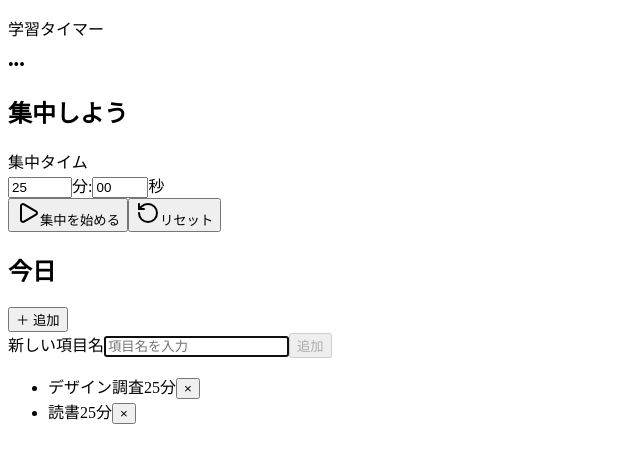
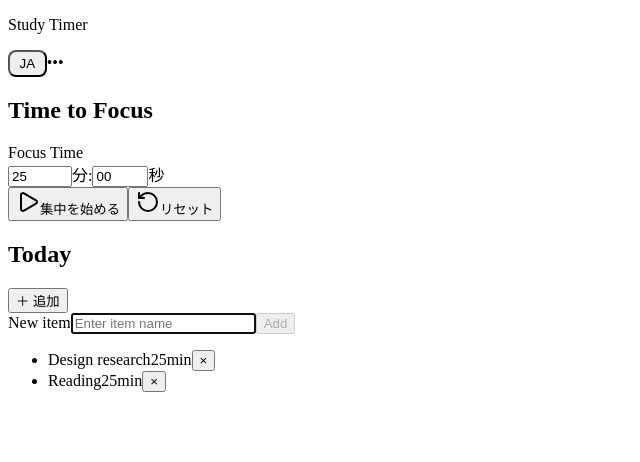
Before and after one commit to Containnect/PhoneAppDeck-Timer-Starter, a React (Vite) app: page / in a window 1280 px wide. Both pictures are taken after a click on the button "＋ 追加". Shown: the top 462 px of the page, without its empty margins (0-640 px from the left). Built offline with nearby package versions, Linux system fonts and the light colour scheme; the HTML template or start-up script is replaced by a standard one.

Commit message:
Add bilingual timer UI and language selection

```diff
--- a/src/components/Timer.tsx
+++ b/src/components/Timer.tsx
@@ -1,6 +1,7 @@
 import { useEffect, useState } from 'react'
 import { TimerControls } from './TimerControls'
 import { TimerDisplay } from './TimerDisplay'
+import { useTimerLanguage, timerStrings } from '../i18n/language'
 
 export type TimerProps = {
   /** Initial length of a focus session. */
@@ -18,19 +19,21 @@ const clamp = (value: number, maximum: number) =>
   Math.min(maximum, Math.max(0, Number.isFinite(value) ? Math.floor(value) : 0))
 
 const initialSessions: SessionItem[] = [
-  { id: 'design-research', title: 'デザイン調査', durationSeconds: 25 * 60 },
-  { id: 'reading', title: '読書', durationSeconds: 25 * 60 },
+  { id: 'design-research', title: 'design-research', durationSeconds: 25 * 60 },
+  { id: 'reading', title: 'reading', durationSeconds: 25 * 60 },
 ]
 
-function formatDuration(durationSeconds: number) {
+function formatDuration(durationSeconds: number, unit: { minutes: string; seconds: string }) {
   const minutes = Math.floor(durationSeconds / 60)
   const seconds = durationSeconds % 60
-  if (minutes === 0) return `${seconds}秒`
-  if (seconds === 0) return `${minutes}分`
-  return `${minutes}分${seconds}秒`
+  if (minutes === 0) return `${seconds}${unit.seconds}`
+  if (seconds === 0) return `${minutes}${unit.minutes}`
+  return `${minutes}${unit.minutes} ${seconds}${unit.seconds}`
 }
 
 export function Timer({ initialMinutes = 25, initialSeconds = 0 }: TimerProps) {
+  const [language, setLanguage] = useTimerLanguage()
+  const t = timerStrings[language]
   const [minutes, setMinutes] = useState(() => clamp(initialMinutes, 999))
   const [configuredSeconds, setConfiguredSeconds] = useState(() => clamp(initialSeconds, 59))
   const configuredTotalSeconds = minutes * 60 + configuredSeconds
@@ -94,24 +97,27 @@ export function Timer({ initialMinutes = 25, initialSeconds = 0 }: TimerProps) {
   }
 
   return (
-    <section className="timer-card" aria-label="学習タイマー">
+    <section className="timer-card" aria-label={t.timer}>
       <header className="timer-header">
-        <p className="timer-kicker">学習タイマー</p>
+        <p className="timer-kicker">{t.timer}</p>
+        <button type="button" onClick={() => setLanguage(language === "ja" ? "en" : "ja")} aria-label={t.switchLanguage} aria-pressed={language === "en"} style={{ marginLeft: "auto", padding: "0.25rem 0.6rem", borderRadius: "0.5rem", cursor: "pointer" }}>{language === "ja" ? "EN" : "JA"}</button>
         <span className="more-button" aria-hidden="true">•••</span>
       </header>
 
-      <h1 className="timer-heading">集中しよう</h1>
+      <h1 className="timer-heading">{t.heading}</h1>
 
       <TimerDisplay
         seconds={secondsLeft}
         minutes={minutes}
         configuredSeconds={configuredSeconds}
         isEditable={!hasStarted}
-        label={secondsLeft === 0 && hasStarted ? '完了しました' : '集中タイム'}
+        label={secondsLeft === 0 && hasStarted ? t.completed : t.focusTime}
+        language={language}
         onMinutesChange={changeMinutes}
         onSecondsChange={changeSeconds}
       />
       <TimerControls
+        labels={{ start: t.start, resume: t.resume, pause: t.pause, reset: t.reset }}
         isRunning={isRunning}
         hasStarted={hasStarted}
         canStart={secondsLeft > 0}
@@ -122,34 +128,34 @@ export function Timer({ initialMinutes = 25, initialSeconds = 0 }: TimerProps) {
 
       <section className="session-history" aria-labelledby="history-title">
         <div className="history-header">
-          <h2 id="history-title">今日</h2>
+          <h2 id="history-title">{t.today}</h2>
           <button type="button" className="add-session-button" onClick={() => setIsAddingSession(true)}>
             ＋ 追加
           </button>
         </div>
         {isAddingSession && (
           <form className="add-session-form" onSubmit={(event) => { event.preventDefault(); addSession() }}>
-            <label className="sr-only" htmlFor="session-title">新しい項目名</label>
+            <label className="sr-only" htmlFor="session-title">{t.newItem}</label>
             <input
               id="session-title"
               autoFocus
               value={newSessionTitle}
               onChange={(event) => setNewSessionTitle(event.target.value)}
-              placeholder="項目名を入力"
+              placeholder={t.itemPlaceholder}
             />
-            <button type="submit" disabled={!newSessionTitle.trim()}>追加</button>
+            <button type="submit" disabled={!newSessionTitle.trim()}>{t.add}</button>
           </form>
         )}
         <ul>
           {sessions.map((session) => (
             <li key={session.id}>
-              <span>{session.title}</span>
-              <span className="session-duration">{formatDuration(session.durationSeconds)}</span>
+              <span>{t.sampleSessions[session.title as keyof typeof t.sampleSessions] ?? session.title}</span>
+              <span className="session-duration">{formatDuration(session.durationSeconds, t.units)}</span>
               <button
                 type="button"
                 className="delete-session-button"
                 onClick={() => setSessions((current) => current.filter((item) => item.id !== session.id))}
-                aria-label={`${session.title}を削除`}
+                aria-label={`${t.deleteItem}: ${t.sampleSessions[session.title as keyof typeof t.sampleSessions] ?? session.title}`}
               >×</button>
             </li>
           ))}
```
